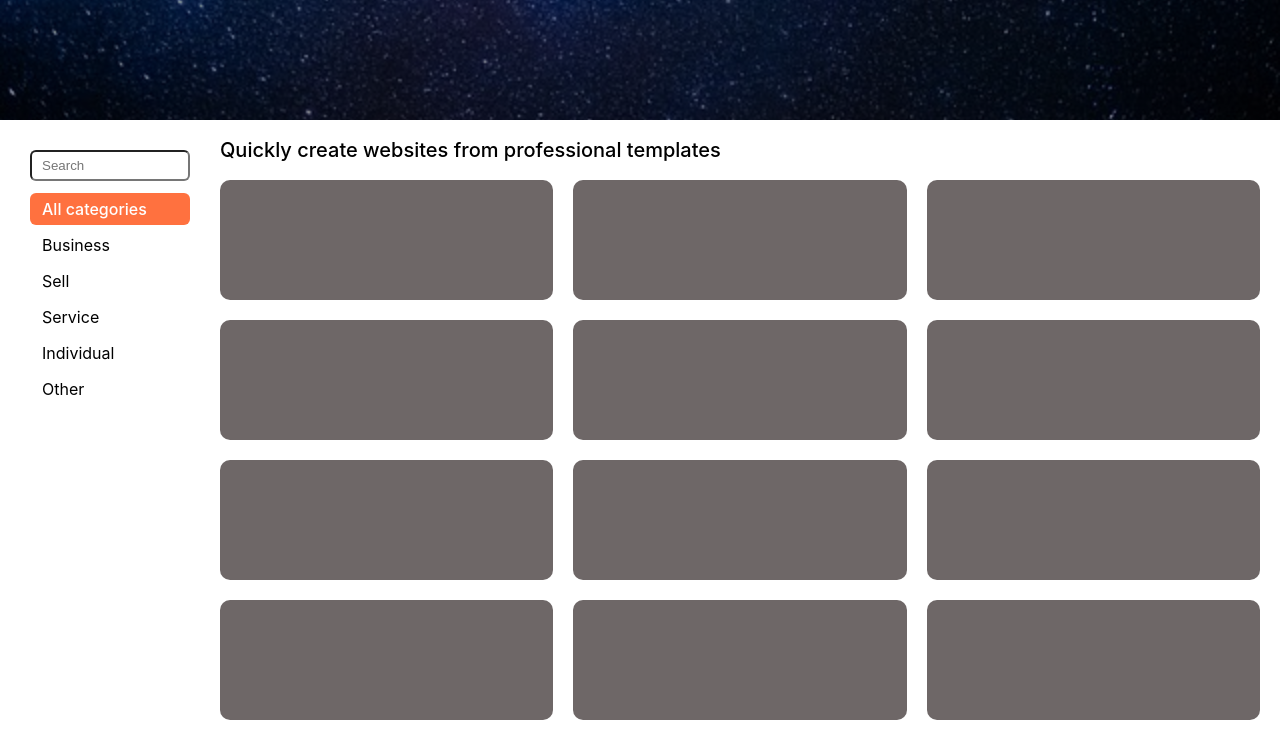
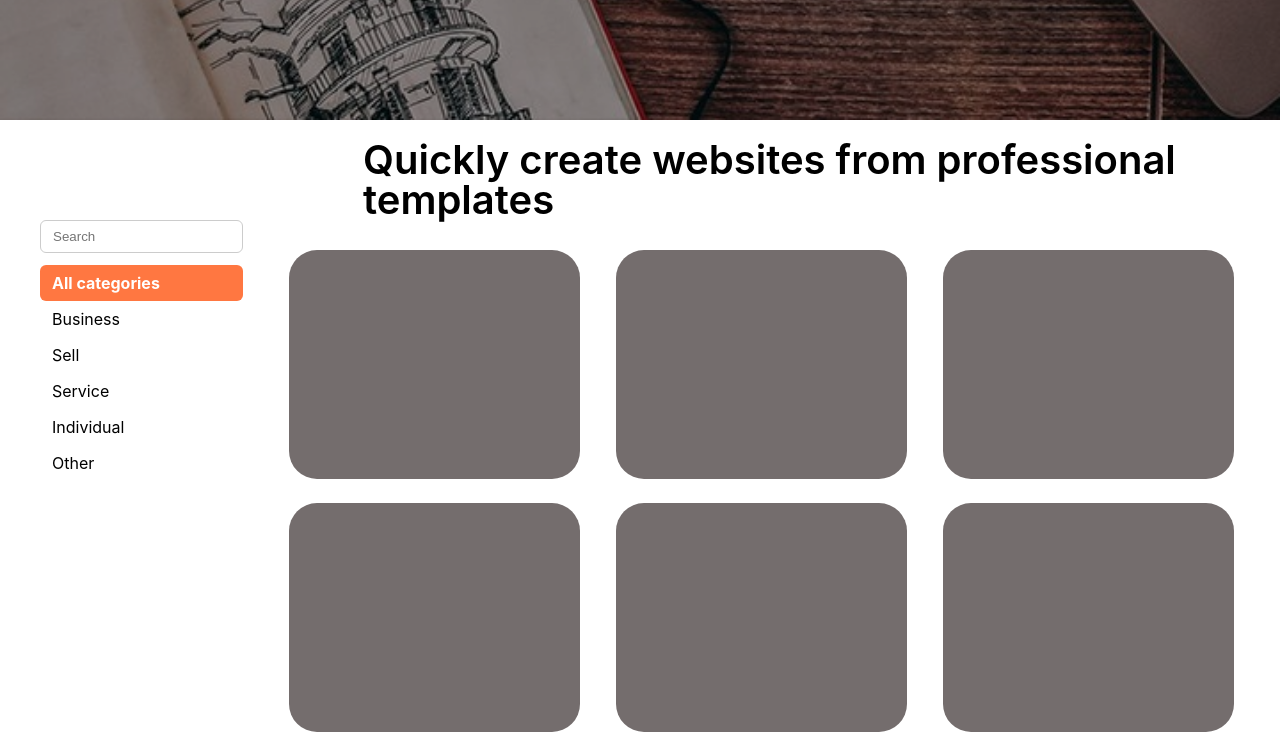
Before and after one commit to ZzzNTKzzZ/Web, a React (Create React App) app: page /portfolio in a window 1280 px wide. Shown: the part 680-1418 px from the top of the page. Built offline with nearby package versions, Linux system fonts and the light colour scheme.

Commit message:
Cập nhập tí

```diff
--- a/src/components/Portfolio/Template/Sidebar/Sidebar.module.css
+++ b/src/components/Portfolio/Template/Sidebar/Sidebar.module.css
@@ -1,36 +1,31 @@
-.sidebar{
-    width: 180px;
-    padding: 10px;
+.searchBox {
+    width: 100%;
+    padding: 8px 12px;
+    border-radius: 6px;
+    border: 1px solid #ccc;
+    margin-bottom: 12px;
+    margin-top: 80px;
 }
 
-.searchBox {
-    width: 100%;
-    padding: 6px 10px;
-    border: 1px soild #ccc;
-    border-radius: 6px;
-    margin-bottom: 12px;
-}
-
-.categoryList{
+.categoryList {
     list-style: none;
     padding: 0;
     margin: 0;
 }
 
-.categoryItem{
-    padding: 8px 12px;
-    margin-bottom: 4px;
+.categoryList li {
+    padding: 10px 12px;
     border-radius: 6px;
     cursor: pointer;
-    transition: background 0.2s;
+    transition: background-color 0.2s;
 }
 
-.categoryItem:hover{
-    background-color: #f2f2f2;
+.categoryList li:hover {
+    background-color: #ffe1d1;
 }
 
 .active {
-    background-color: #ff713f;
+    background-color: #ff7741;
     color: white;
-    font-weight: 500;
+    font-weight: bold;
 }
--- a/src/components/Portfolio/Template/TemplateGrid/TemplateGrid.jsx
+++ b/src/components/Portfolio/Template/TemplateGrid/TemplateGrid.jsx
@@ -1,5 +1,4 @@
-import react from "react";
-
+import React from "react";
 import style from "../../Template/TemplateGrid/TemplateGrid.module.css";
 
 function TemplateGrid() {
@@ -8,7 +7,7 @@ function TemplateGrid() {
     return (
         <div className={style.templateGrid}>
             {placeholder.map((_, idx) => (
-            <div key={idx} className={style.templateCard}/>
+                <div key={idx} className={style.templateCard} />
             ))}
         </div>
     );
--- a/src/components/Portfolio/Template/TemplateGrid/TemplateGrid.module.css
+++ b/src/components/Portfolio/Template/TemplateGrid/TemplateGrid.module.css
@@ -1,11 +1,13 @@
-.templateGrid{
+.templateGrid {
     display: grid;
     grid-template-columns: repeat(3, 1fr);
-    gap: 20px;
+    gap: 24px;
+    justify-items: center;
 }
 
-.templateCard{
-    background-color: #6e6767;
-    border-radius: 10px;
-    height: 120px;
+.templateCard {
+    width: 291px;
+    height: 229px;
+    background-color: #746D6D;
+    border-radius: 28px;
 }
--- a/src/components/Portfolio/Template/TemplatePage/TemplatePage.module.css
+++ b/src/components/Portfolio/Template/TemplatePage/TemplatePage.module.css
@@ -1,15 +1,27 @@
 .templatePage {
   display: flex;
-  padding: 20px;
+  min-height: 100vh;
+  padding: 20px 40px;
   gap: 20px;
+}
+
+.sidebar {
+  flex: 0 0 22%;
+  max-width: 280px;
+  border-radius: 1px solid #ccc;
+  padding-right: 12px;
 }
 
 .mainContent {
   flex: 1;
+  padding-left: 20px;
+  display: flex;
+  flex-direction: column;
 }
 
 .title {
-  font-size: 20px;
-  font-weight: 500;
-  margin-bottom: 20px;
+  font-size: 40px;
+  padding-left: 80px;
+  font-weight: 600;
+  margin-bottom: 30px;
 }
```
Also changed, not shown: src/assets/Img/HeroSection.jpg.
